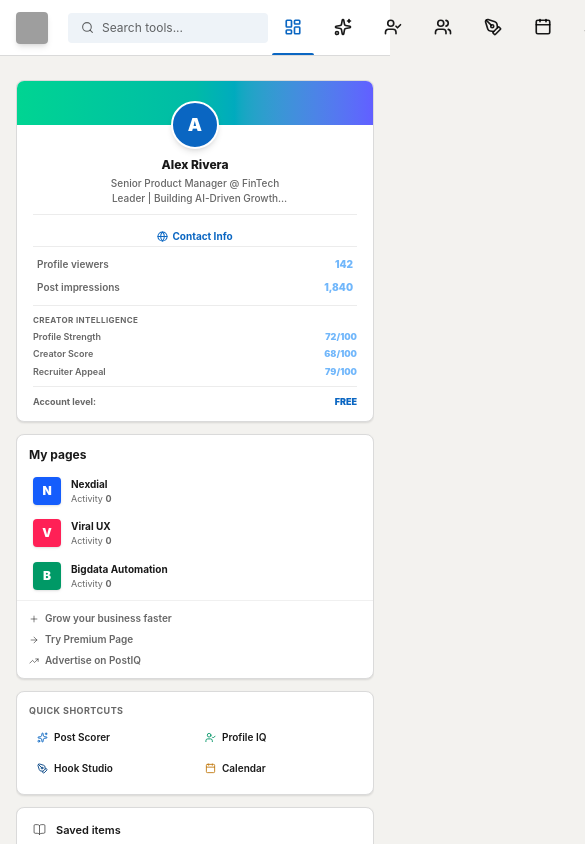
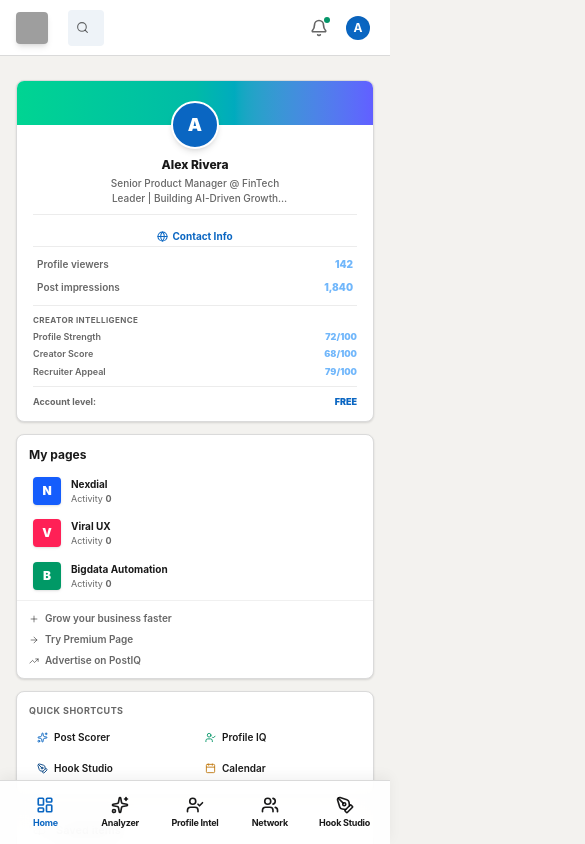
Before and after one commit to Nexdial-io/postiq, a Next.js app: page /dashboard in a window 390 px wide. Shown: the top 844 px of the page, 585 px wide, since content can reach past the window. Built offline with nearby package versions, Linux system fonts and the light colour scheme; grey boxes are pictures that could not be loaded.

Commit message:
fix: make dashboard page fully responsive for mobile viewports

```diff
--- a/src/app/dashboard/page.tsx
+++ b/src/app/dashboard/page.tsx
@@ -310,8 +310,8 @@ export default function Dashboard() {
   return (
     <div className="grid grid-cols-1 lg:grid-cols-4 gap-6 items-start">
 
-      {/* 📂 Column 1: Profile Card + Widgets — sticky, all visible without scroll */}
-      <div className="lg:col-span-1 sticky top-[60px] max-h-[calc(100vh-68px)] overflow-y-auto space-y-3 pb-2 scrollbar-hide">
+      {/* 📂 Column 1: Profile Card + Widgets — sticky on large screens, natural scroll on mobile */}
+      <div className="lg:col-span-1 lg:sticky lg:top-[60px] lg:max-h-[calc(100vh-68px)] lg:overflow-y-auto space-y-3 pb-2 scrollbar-hide">
 
         {/* Profile Card — compact */}
         <div className="glass-panel rounded-xl overflow-hidden border border-card-border/70">
@@ -837,8 +837,8 @@ export default function Dashboard() {
 
       </div>
 
-      {/* ⚡ Column 3: News & creator tips — sticky right column */}
-      <div className="lg:col-span-1 sticky top-[60px] max-h-[calc(100vh-68px)] overflow-y-auto space-y-3 pb-2 scrollbar-hide">
+      {/* ⚡ Column 3: News & creator tips — sticky right column on large screens, natural scroll on mobile */}
+      <div className="lg:col-span-1 lg:sticky lg:top-[60px] lg:max-h-[calc(100vh-68px)] lg:overflow-y-auto space-y-3 pb-2 scrollbar-hide">
 
         {/* Creator opportunities / Trending news */}
         <div className="glass-panel rounded-2xl p-4 md:p-5 border border-card-border/70 space-y-4">
--- a/src/components/ClientLayout.tsx
+++ b/src/components/ClientLayout.tsx
@@ -456,10 +456,10 @@ export default function ClientLayout({ children }: ClientLayoutProps) {
             {/* Integrated Search Box */}
             <button
               onClick={() => setShowSearchModal(true)}
-              className="flex items-center space-x-2 px-3 py-1.5 rounded bg-[#eef3f8] dark:bg-[#383f47] border border-transparent hover:bg-[#e6ecf2] dark:hover:bg-[#434c56] text-zinc-550 dark:text-zinc-400 text-xs w-[200px] transition-all text-left"
+              className="flex items-center justify-center sm:justify-start space-x-2 p-1.5 sm:px-3 sm:py-1.5 rounded bg-[#eef3f8] dark:bg-[#383f47] border border-transparent hover:bg-[#e6ecf2] dark:hover:bg-[#434c56] text-zinc-550 dark:text-zinc-400 text-xs w-9 h-9 sm:w-[200px] sm:h-auto transition-all text-left"
             >
               <Search size={13} className="text-zinc-500 dark:text-zinc-400 shrink-0" />
-              <span className="flex-grow text-zinc-500 dark:text-zinc-400 truncate">Search tools...</span>
+              <span className="hidden sm:inline-block flex-grow text-zinc-500 dark:text-zinc-400 truncate">Search tools...</span>
               <kbd className="hidden md:inline-flex h-4 items-center gap-0.5 rounded border border-card-border bg-black/5 dark:bg-white/10 px-1 font-mono text-[9px] text-zinc-505 shrink-0">
                 ctrl k
               </kbd>
@@ -467,7 +467,7 @@ export default function ClientLayout({ children }: ClientLayoutProps) {
           </div>
 
           {/* Center: Stacked Nav Links */}
-          <nav className="flex items-center h-full">
+          <nav className="hidden md:flex items-center h-full">
             {topNavItems.map((item) => {
               const Icon = item.icon;
               const isActive = pathname === item.path;
@@ -726,7 +726,7 @@ export default function ClientLayout({ children }: ClientLayoutProps) {
       </header>
 
       {/* Main Workspace Frame — pinned to same 1128px content width as header */}
-      <main className="flex-grow pt-6 pb-12">
+      <main className="flex-grow pt-6 pb-20 md:pb-12">
         <div className="max-w-[1128px] mx-auto px-4 space-y-8 animate-in fade-in duration-500">
           {children}
         </div>
@@ -779,6 +779,30 @@ export default function ClientLayout({ children }: ClientLayoutProps) {
           </div>
         </div>
       )}
+
+      {/* Mobile Bottom Navigation Bar — only visible on mobile/tablet below md */}
+      {!isPublicPage && (
+        <nav className="md:hidden fixed bottom-0 left-0 right-0 z-40 bg-card-bg/90 backdrop-blur-md border-t border-card-border h-16 flex items-center justify-around px-2 shadow-[0_-4px_12px_rgba(0,0,0,0.05)] select-none">
+          {topNavItems.slice(0, 5).map((item) => {
+            const Icon = item.icon;
+            const isActive = pathname === item.path;
+            return (
+              <Link
+                key={item.name}
+                href={item.path}
+                className={`flex flex-col items-center justify-center flex-1 h-full py-1 text-center transition-colors ${
+                  isActive
+                    ? 'text-brand-purple'
+                    : 'text-zinc-555 dark:text-zinc-400 hover:text-brand-purple dark:hover:text-white'
+                }`}
+              >
+                <Icon size={18} className="stroke-[2.2px] mb-0.5" />
+                <span className="text-[9px] font-bold tracking-tight">{item.name}</span>
+              </Link>
+            );
+          })}
+        </nav>
+      )}
     </div>
   );
 }
```
